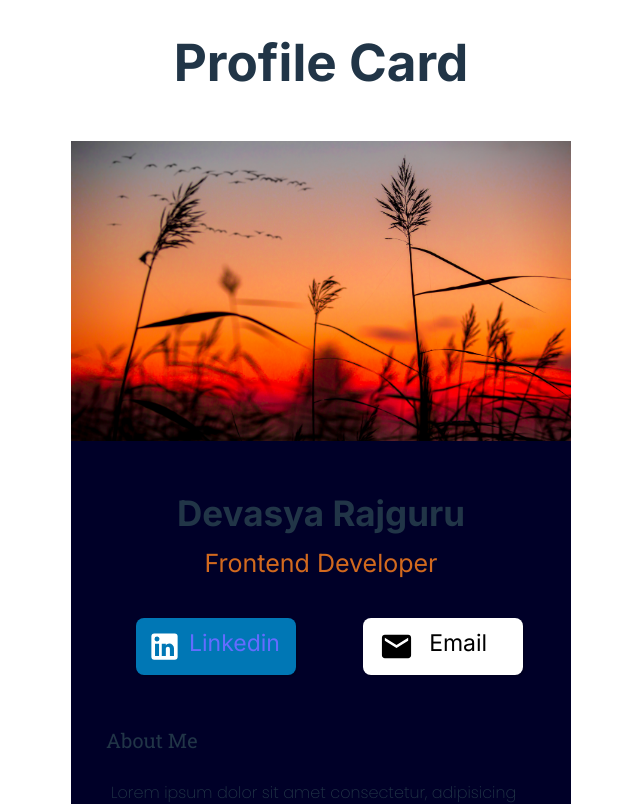
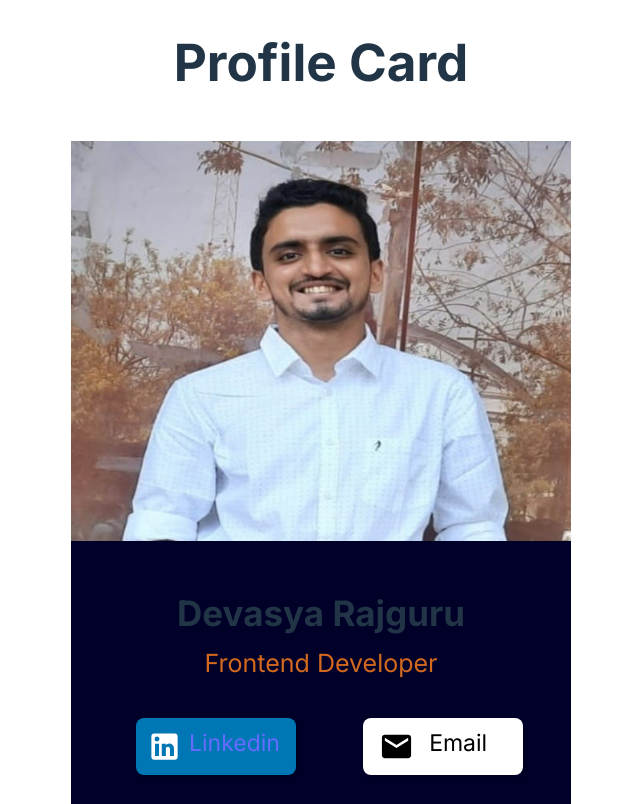
Before and after one commit to devasyarajguru/Profile-Card-React, a React (Vite) app in the folder profile-card/: page / in a window 1280 px wide. Shown: the top 804 px of the page, without its empty margins (319-959 px from the left). Built offline with nearby package versions, Linux system fonts and the light colour scheme.

Commit message:
Profile-card

```diff
--- a/profile-card/package.json
+++ b/profile-card/package.json
@@ -1,4 +1,4 @@
-{
+  {
   "name": "profile-card",
   "private": true,
   "version": "0.0.0",
--- a/profile-card/src/Components/Header.jsx
+++ b/profile-card/src/Components/Header.jsx
@@ -1,11 +1,11 @@
-import profile from "../images/img1.jpg";
+import profile from "../images/a.jpeg";
 export default function Header()
 
 {
     return(
         <>
             <div className="header-container">
-                <img src={profile} alt="image" width="500px" height="300px"></img>
+                <img src={profile} alt="image" width="500px" height="400px"></img>
             </div>
         </>
     )
```
Also changed, not shown: profile-card/src/images/a.jpeg (added).
